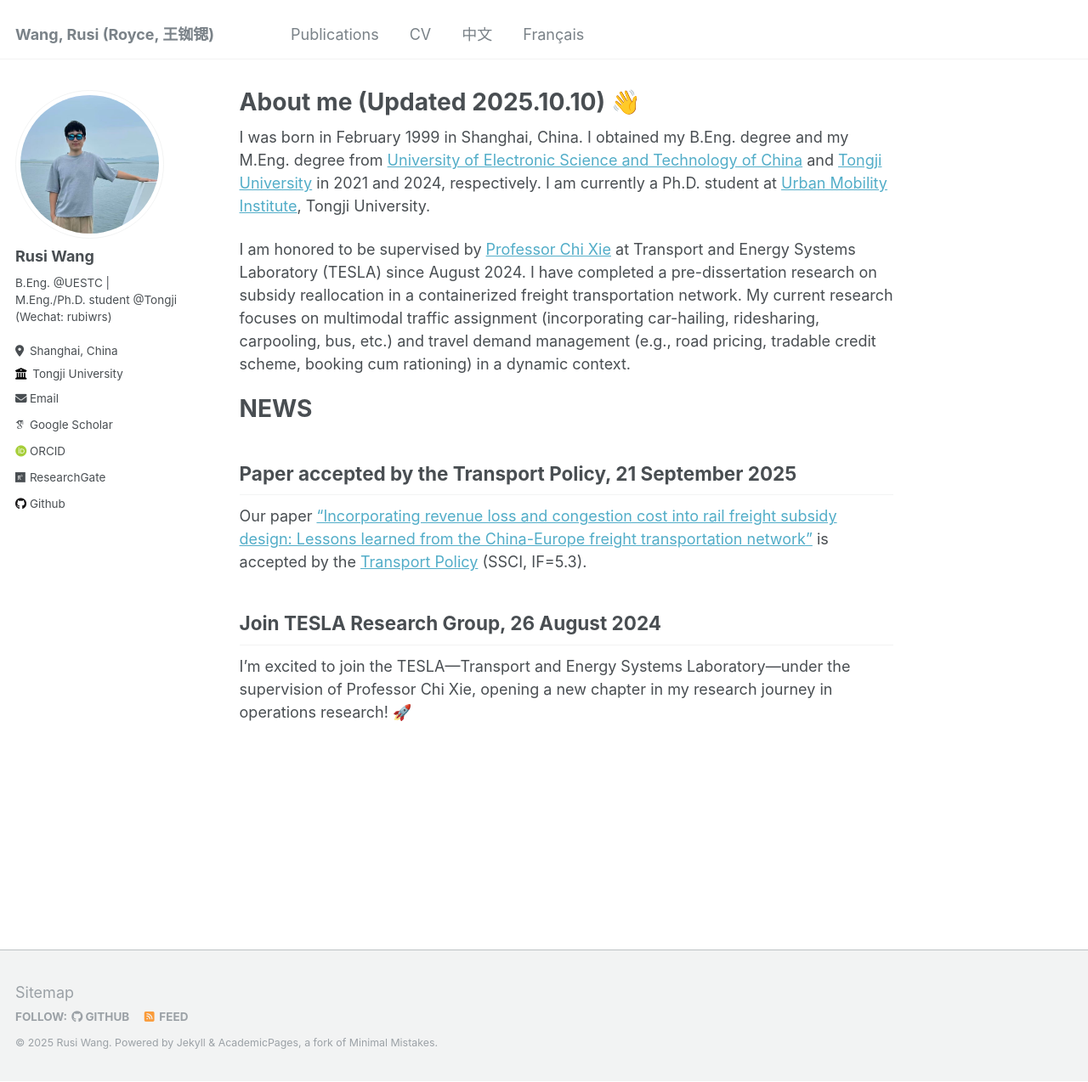
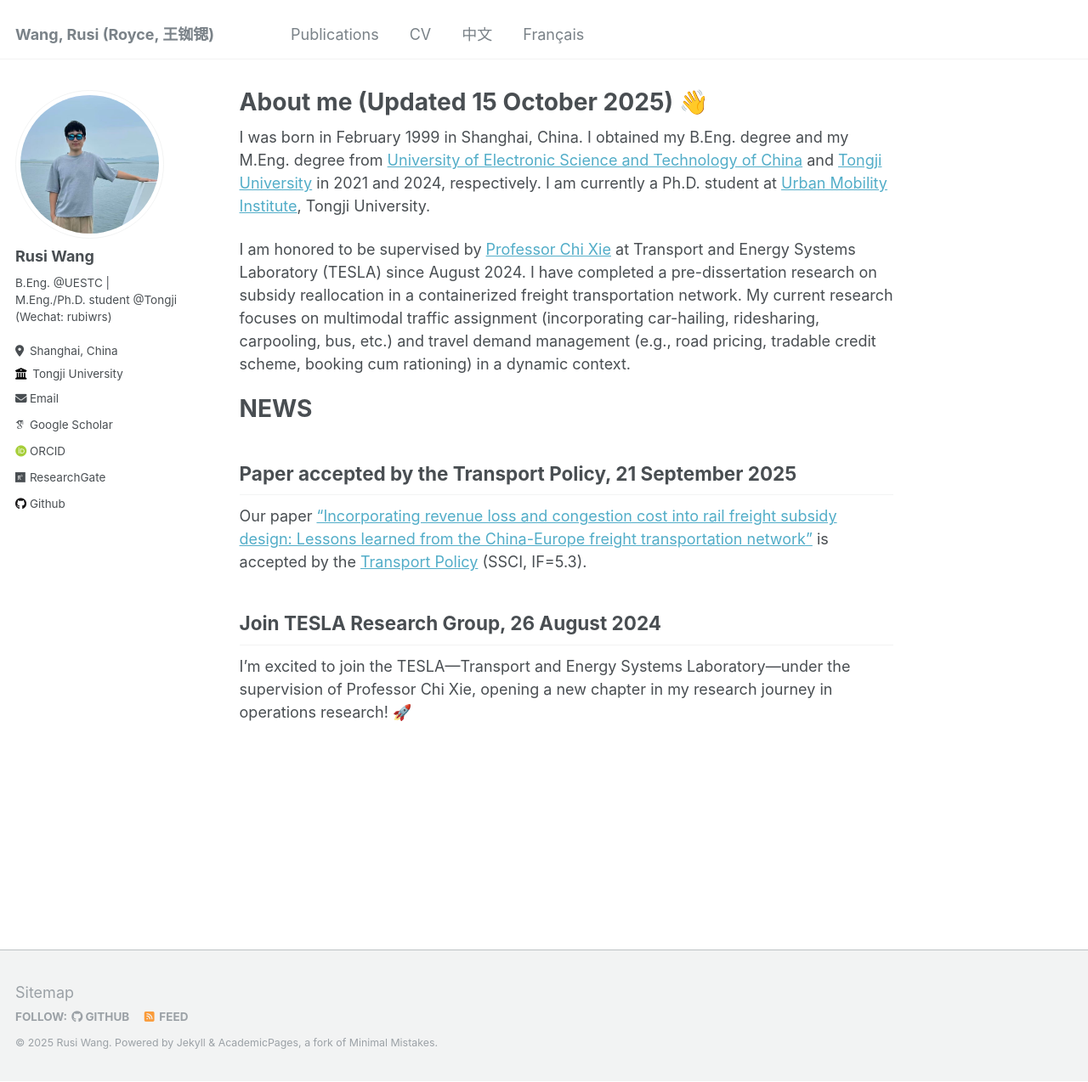
Before and after one commit to RusiWang99/RusiWang99.github.io, a Jekyll site: the page built from _pages/about.md, in a window 1280 px wide and 1274 px high. Shown: the whole window at 85% size. Built offline with Jekyll 4.4.1, drawn with Linux system fonts in a browser that asks for light colours; some web fonts are replaced.

Commit message:
Update about.md

```diff
--- a/_pages/about.md
+++ b/_pages/about.md
@@ -1,6 +1,6 @@
 ---
 permalink: /
-title: "About me (Updated 2025.10.10) 👋"
+title: "About me (Updated 15 October 2025) 👋"
 author_profile: true
 redirect_from:
   - /about/
```
